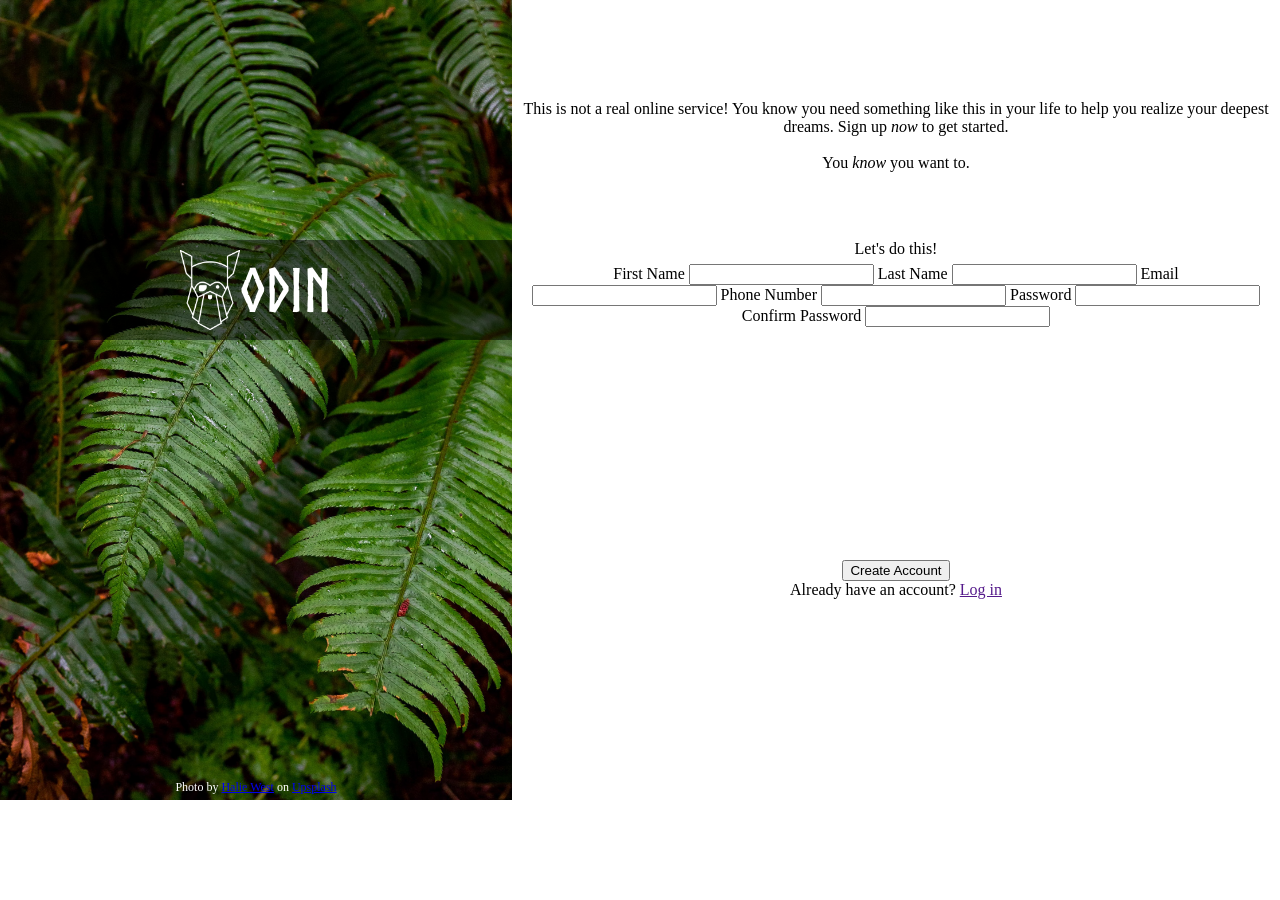
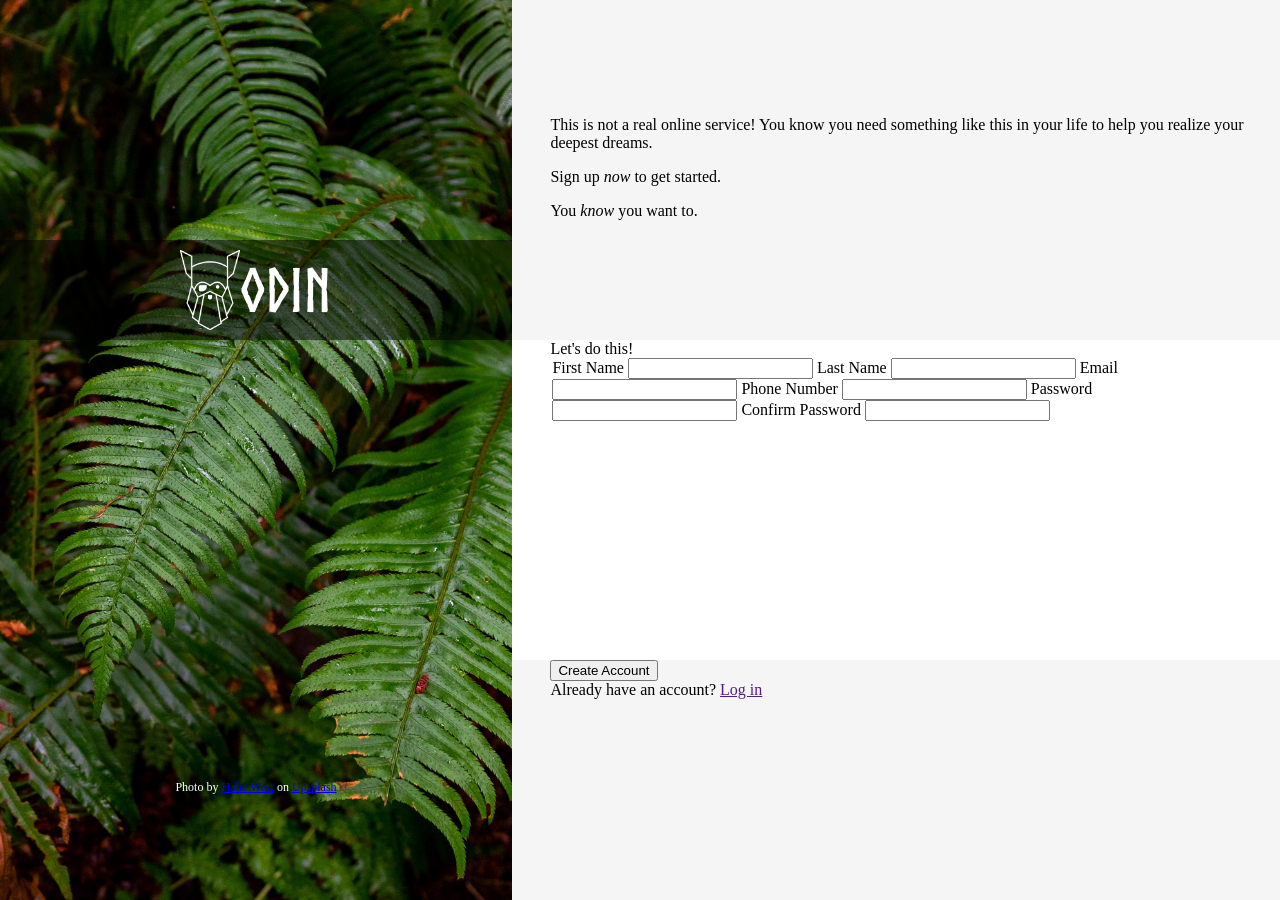
Before and after one commit to pseudoGit/odin-sign-up-form, a plain HTML site: page index.html in a window 1280 px wide. Before the commit the page ends 800 px from the top, so only its background shows below. Drawn offline with Linux system fonts and the light colour scheme.

Commit message:
Stylized form

```diff
--- a/index.html
+++ b/index.html
@@ -23,14 +23,15 @@
         </div>
         <div class="form">
             <div class="form-banner">
-                <div class="form-banner-text">
-                    This is not a real online service! You know you need something
-                    like this in your life to help you realize your deepest dreams.
-                    Sign up <em>now</em> to get started.
-                    <br>
-                    <br>
-                    You <em>know</em> you want to.
-                </div>
+                    <p>
+                        This is not a real online service! You know you need something like this in your life to help you realize your deepest dreams.
+                    </p>
+                    <p>
+                        Sign up <em>now</em> to get started.
+                    </p>
+                    <p>
+                        You <em>know</em> you want to.
+                    </p>
             </div>
             <div class="form-body">
                 <div class="form-body-title">
--- a/style.css
+++ b/style.css
@@ -59,25 +59,29 @@ body {
 }
 
 .form {
+    background-color: whitesmoke;
     width: 60vw;
+    text-align: left;
 }
 
 .form-banner {
     height: 30vh;
-
-}
-.form-banner-text {
     padding-top: 100px;
+    padding-left: 3vw;
 }
 
 .form-body {
+    background-color: white;
     height: 40vh;
+    padding-left: 3vw;
 }
 
 .form-body-inputs {
     border: 0px;
+    padding: 0px;
 }
 
 .form-action {
     height: 30vh;
+    padding-left: 3vw;
 }
```
